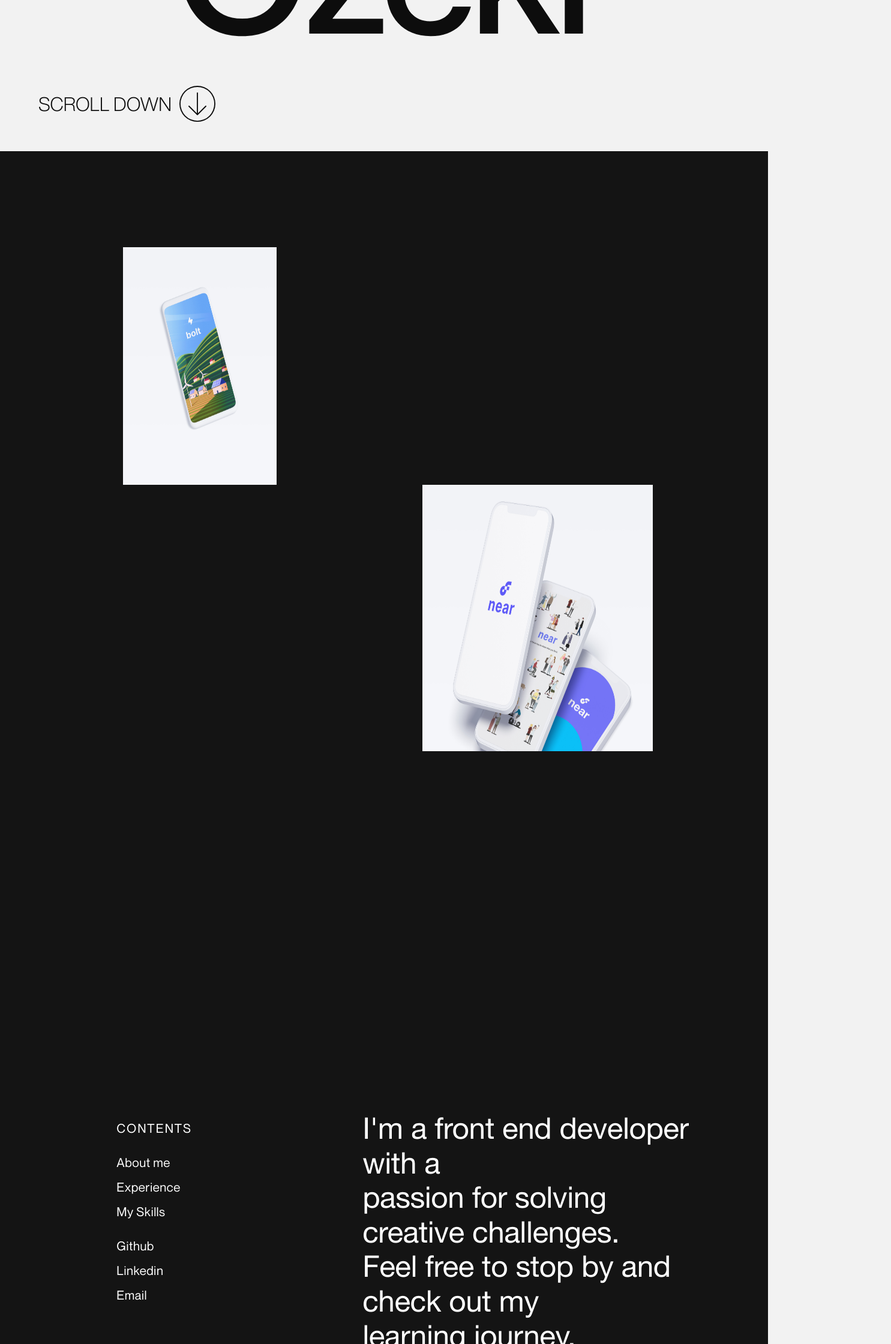
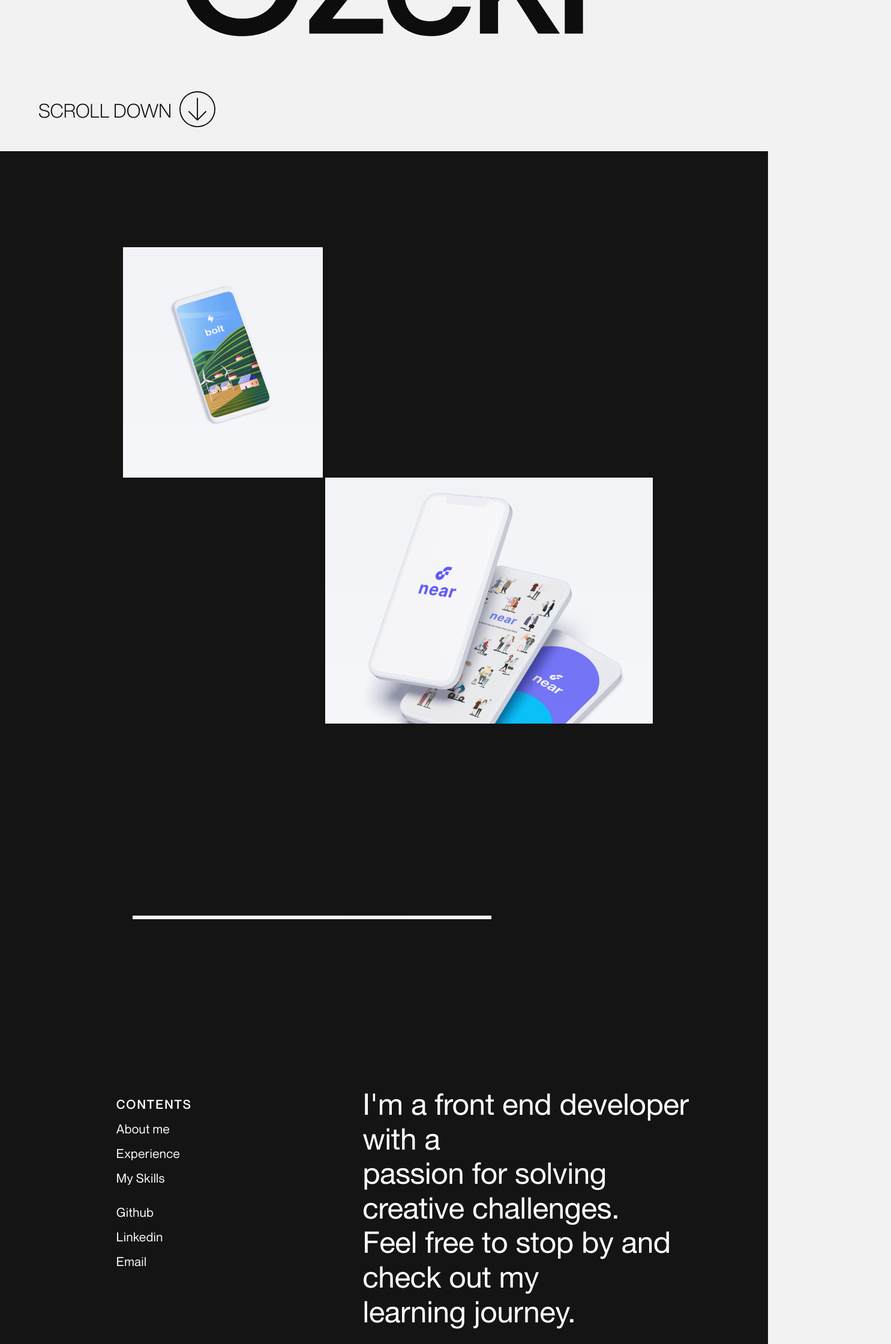
Before and after one commit to ozeki123/ozeki-portfolio-2022, a React (Create React App) app: page /about in a window 1280 px wide. Shown: the part 560-2800 px from the top of the page at 60% size, 1485 px wide, since content can reach past the window. Built offline with nearby package versions, Linux system fonts and the light colour scheme; a web font is replaced by a local one.

Commit message:
updated: about section

```diff
--- a/src/components/Project/Project.jsx
+++ b/src/components/Project/Project.jsx
@@ -17,7 +17,7 @@ const Project = ({file, i}) => {
   useEffect(() => {
     setTimeout(() => {
       scrollParallaxRef.current?.updateValues();
-    }, 500);
+    }, 1000);
   }, [])
 
 
--- a/src/components/Toc/Toc.js
+++ b/src/components/Toc/Toc.js
@@ -1,7 +1,30 @@
-import React from "react";
+import React, { useRef, useState, useEffect } from "react";
+import { motion } from "framer-motion";
+import { useInView } from "react-intersection-observer";
 import "./Toc.scss";
 
 const Toc = ({ introRef, expRef }) => {
+  const [aboutView, setAboutView] = useState(false);
+  const [expView, setExpView] = useState(false);
+  const [skillView, setSkillView] = useState(false);
+  const [gitView, setGitView] = useState(false);
+  const [linkedView, setLinkedView] = useState(false);
+  const [mailView, setMailView] = useState(false);
+  const aboutRef = useRef(null);
+  const xpRef = useRef(null);
+  const skillRef = useRef(null);
+  const gitRef = useRef(null);
+  const linkRef = useRef(null);
+
+  useEffect(() => {
+    const observer = new IntersectionObserver(entries => {
+      entries.forEach(entry => {
+        setAboutView(entry.isIntersecting);
+        console.log(entry.isIntersecting);
+      });
+    });
+    observer.observe(aboutRef.current);
+  }, [])
 
   const handleIntroScroll = () => {
     introRef.current.scrollIntoView({behavior: "smooth"})
@@ -10,15 +33,92 @@ const Toc = ({ introRef, expRef }) => {
     expRef.current.scrollIntoView({behavior: "smooth"})
   }
 
+  const variant = {
+    hidden: {y:50},
+    visible: {y:0},
+    exit: {y:50}
+  }
+
+  const variant1 = {
+    hidden: {y:50},
+    visible: {y:0,
+      transition:{ duration: 2,
+      ease: "easeOut",
+      delay: 0.4}
+    },
+    exit: {y:50}
+  }
+
   return (
     <ul className="toc-contents">
-      <li>Contents</li>
-      <li onClick={handleIntroScroll}>About me</li>
-      <li onClick={handleExpScroll}>Experience</li>
-      <li>My Skills</li>
-      <li>Github</li>
-      <li>Linkedin</li>
-      <li>Email</li>
+      <li className="content">
+        <motion.p
+        ref={aboutRef}
+        initial="hidden"
+        animate={aboutView && "visible"}
+        // transition={{duration: 0.7, ease: "easeOut", delay:0.3}}
+        exit="exit"
+        variants={variant}
+        >Contents</motion.p>
+      </li>
+      <li onClick={handleIntroScroll} className="content">
+        <motion.p
+        initial="hidden"
+        animate="visible"
+        transition={{duration: 0.7, ease: "easeOut", delay:0.3}}
+        exit="exit"
+        variants={variant1}
+        >About me</motion.p>
+      </li>
+      <li className="content">
+        <motion.p
+        initial="hidden"
+        animate="visible"
+        transition={{duration: 0.7, ease: "easeOut", delay:0.3}}
+        exit="exit"
+        variants={variant}
+        onClick={handleExpScroll}
+        >Experience</motion.p>
+      </li>
+      <li className="content">
+        <motion.p
+        initial="hidden"
+        animate="visible"
+        transition={{duration: 0.7, ease: "easeOut", delay:0.3}}
+        exit="exit"
+        variants={variant}
+        >My Skills</motion.p>
+      </li>
+      <li className="content space">
+      <div className="space">
+        <motion.p
+          initial="hidden"
+          animate="visible"
+          transition={{duration: 0.7, ease: "easeOut", delay:0.3}}
+          exit="exit"
+          variants={variant}
+          >Github</motion.p>
+        </div>
+
+      </li>
+      <li className="content">
+        <motion.p
+        initial="hidden"
+        animate="visible"
+        transition={{duration: 0.7, ease: "easeOut", delay:0.3}}
+        exit="exit"
+        variants={variant}
+        >Linkedin</motion.p>
+      </li>
+      <li className="content">
+        <motion.p
+        initial="hidden"
+        animate="visible"
+        transition={{duration: 0.7, ease: "easeOut", delay:0.3}}
+        exit="exit"
+        variants={variant}
+        >Email</motion.p>
+      </li>
     </ul>
   )
 }
--- a/src/components/Toc/Toc.scss
+++ b/src/components/Toc/Toc.scss
@@ -1,4 +1,8 @@
 .toc-contents{
+
+  .space{
+    padding-top: 2vh;
+  }
 
   li{
     margin: 0;
@@ -7,18 +11,24 @@
     letter-spacing: 0.5px;
     list-style: none;
     cursor: pointer;
+    overflow: hidden;
     // font-family: "Helvetica-Now";
+    p{
+      margin: 0;
+    }
     &:not(:nth-of-type(1)){
       padding-top: 2vh;
     }
     &:nth-of-type(1){
       text-transform: uppercase;
-      padding-bottom: 2vh;
+      // padding-bottom: 2vh;
       letter-spacing: 2px;
+      font-weight: 500;
     }
-    &:nth-of-type(4){
-      padding-bottom: 2vh;
-    }
+    // &:nth-of-type(4){
+    //   // padding-bottom: 2vh;
+    //   padding-top: 2vh;
+    // }
     a{
       text-decoration: none;
     }
--- a/src/pages/About/About.js
+++ b/src/pages/About/About.js
@@ -3,6 +3,7 @@ import { useViewportScroll, motion, useTransform } from "framer-motion";
 import { ReactComponent as ArrowIcon } from "../../assets/5760406_arrow_down_downoad_icon.svg";
 import boltMock from "../../assets/bolt-mockup.jpg";
 import nearMock from "../../assets/near-mockup.jpg";
+import boltScreensMock from "../../assets/bolt-mockup-screens.jpg";
 import "./About.scss";
 import Toc from "../../components/Toc/Toc";
 import { ScrollParallax } from "react-just-parallax";
@@ -11,7 +12,9 @@ const About = () => {
   const { scrollYProgress } = useViewportScroll();
   const left = useTransform(scrollYProgress, [0, 1], [300, 850]);
   const right = useTransform(scrollYProgress, [0, 1], [300, 850]);
-  const parallax = useTransform(scrollYProgress, [0, 1], [0, -1000]);
+  const parallax = useTransform(scrollYProgress, [0, 1], [0, -1400]);
+  const parallax1 = useTransform(scrollYProgress, [0, 1], [0, -2000]);
+  const parallax2 = useTransform(scrollYProgress, [0, 1], [0, -600]);
   const [infoView, setInfoView] = useState(false);
   const infoRef = useRef(null);
   const firstRef = useRef(null);
@@ -20,10 +23,17 @@ const About = () => {
   const blackBgRef = useRef(null);
   const introRef = useRef(null);
   const expRef = useRef(null);
+  const headerRef = useRef(null);
+  const aboutRef1 = useRef(null);
+  const aboutRef2 = useRef(null);
+  const [aboutView1, setAboutView1] = useState(false);
+  const [aboutView2, setAboutView2] = useState(false);
+  const [headerView, setHeaderView] = useState(false);
   useEffect(() => {
     const observer = new IntersectionObserver(entries => {
       entries.forEach(entry => {
         setInfoView(entry.isIntersecting);
+        console.log(entry.isIntersecting);
       });
     });
     observer.observe(infoRef.current);
@@ -36,6 +46,31 @@ const About = () => {
       // blackBgRef.current.style.display = "none";
     }
   }, [infoView])
+
+  useEffect(() => {
+    const observer = new IntersectionObserver(entries => {
+      entries.forEach(entry => {
+        setAboutView1(entry.isIntersecting);
+      });
+    });
+    observer.observe(aboutRef1.current);
+  }, [])
+  useEffect(() => {
+    const observer = new IntersectionObserver(entries => {
+      entries.forEach(entry => {
+        setAboutView2(entry.isIntersecting);
+      });
+    });
+    observer.observe(aboutRef2.current);
+  }, [])
+  useEffect(() => {
+    const observer = new IntersectionObserver(entries => {
+      entries.forEach(entry => {
+        setHeaderView(entry.isIntersecting);
+      });
+    });
+    observer.observe(headerRef.current);
+  }, [])
 
   const child = {
     visible: {
@@ -50,14 +85,14 @@ const About = () => {
     hidden: {
       y: -265,
       transition: {
-        duration: 1,
+        duration: 1.1,
         ease: "easeInOut"
       },
     },
     exit: {
       y: -265,
       transition: {
-        duration: 0.9,
+        duration: 1.2,
         ease: "easeInOut"
       },
     }
@@ -67,7 +102,7 @@ const About = () => {
     hidden: {},
     visible: (i = 1) => ({
       y: 0,
-      transition: { staggerChildren: 0.08, delayChildren: 0.1 * i},
+      transition: { staggerChildren: 0.06, delayChildren: 0.3 * i},
     }),
     exit: {
       transition: { staggerChildren: 0.05, delay: 0, duration: 0.7, ease: "easeInOut"}
@@ -82,6 +117,23 @@ const About = () => {
     exit: {
       transition: { staggerChildren: 0.08, delay: 0, duration: 0.7, ease: "easeInOut"}
     }
+  }
+  const textVariant = {
+    hidden: {y:55},
+    visible: {y:0},
+    exit: {y:55}
+  }
+
+  const scrollVariant = {
+    hidden: {y:45},
+    visible: {y:0},
+    exit: {y:45}
+  }
+
+  const iconVariant = {
+    hidden: {y:65},
+    visible: {y:0},
+    exit: {y:65}
   }
 
   return (
@@ -112,8 +164,21 @@ const About = () => {
         ))}
       </motion.div>
         <div className="scroll-indicator">
-          <p>Scroll Down</p>
-          <ArrowIcon/>
+          <motion.p
+          initial="hidden"
+          animate="visible"
+          variants={scrollVariant}
+          transition={{duration: 0.7, ease: "easeOut", delay:1.2}}
+          >Scroll Down</motion.p>
+          <motion.div
+            initial="hidden"
+            animate="visible"
+            variants={iconVariant}
+            transition={{duration: 0.7, ease: "easeOut", delay:1.5}}
+          >
+            <ArrowIcon/>
+          </motion.div>
+
         </div>
 
       </div>
@@ -121,10 +186,13 @@ const About = () => {
       <section className="black-bg-section" ref={blackBgRef}>
         <div className="images-wrapper">
           <div className="bolt-image">
-            <motion.img src={boltMock}/>
+            <motion.img src={boltMock} style={{y:parallax2}}/>
           </div>
           <div className="near-image">
             <motion.img src={nearMock} style={{y:parallax}}/>
+          </div>
+          <div className="bolt-screens-image">
+            <motion.img src={boltScreensMock} style={{y:parallax1}}/>
           </div>
         </div>
 
@@ -137,21 +205,97 @@ const About = () => {
         <div className="info-section" ref={infoRef}>
           <div className="info-text">
             <div className="introduction" ref={introRef}>
-              <p>
-                <span>I'm a front end developer with a </span>
-                <span>passion for solving creative challenges. </span>
-                <span>Feel free to stop by and check out my </span>
-                <span>learning journey. </span>
+              <p className="intro-text">
+                <div className="text-wrapper">
+                  <motion.span
+                    ref={aboutRef1}
+                    initial="hidden"
+                    animate={aboutView1 && "visible"}
+                    variants={textVariant}
+                    transition={{duration: 0.6, ease: "easeOut", delay: 0.1}}
+                    >I'm a front end developer with a
+                  </motion.span>
+                </div>
+                <div className="text-wrapper">
+                  <motion.span
+                    initial="hidden"
+                    animate={aboutView1 && "visible"}
+                    variants={textVariant}
+                    transition={{duration: 0.6, ease: "easeOut", delay: 0.2}}
+                    >passion for solving creative challenges.
+                  </motion.span>
+                </div>
+                <div className="text-wrapper">
+                  <motion.span
+                    initial="hidden"
+                    animate={aboutView1 && "visible"}
+                    variants={textVariant}
+                    transition={{duration: 0.6, ease: "easeOut", delay: 0.3}}
+                    >Feel free to stop by and check out my
+                  </motion.span>
+                </div>
+                <div className="text-wrapper">
+                  <motion.span
+                    initial="hidden"
+                    animate={aboutView1 && "visible"}
+                    variants={textVariant}
+                    transition={{duration: 0.6, ease: "easeOut", delay: 0.4}}
+                    >learning journey.
+                  </motion.span>
+                </div>
               </p>
               <br/>
               <p>
-                <span>My goal is to to be a multi-disciplinary </span>
-                <span>developer that can create assets, design with optimal UX, and build</span>
-                <span> scalable websites.</span>
+                <div className="text-wrapper">
+                  <motion.span
+                    ref={aboutRef2}
+                    initial="hidden"
+                    animate={aboutView2 && "visible"}
+                    variants={textVariant}
+                    transition={{duration: 0.6, ease: "easeOut", delay: 0.1}}
+                    >My goal is to to be a multi-disciplinary
+                  </motion.span>
+                </div>
+                <div className="text-wrapper">
+                  <motion.span
+                    initial="hidden"
+                    animate={aboutView2 && "visible"}
+                    variants={textVariant}
+                    transition={{duration: 0.6, ease: "easeOut", delay: 0.2}}
+                    >developer that can create assets,
+                  </motion.span>
+                </div>
+                <div className="text-wrapper">
+                  <motion.span
+                    initial="hidden"
+                    animate={aboutView2 && "visible"}
+                    variants={textVariant}
+                    transition={{duration: 0.6, ease: "easeOut", delay: 0.3}}
+                    >design with optimal UX, and build
+                  </motion.span>
+                </div>
+                <div className="text-wrapper">
+                  <motion.span
+                    initial="hidden"
+                    animate={aboutView2 && "visible"}
+                    variants={textVariant}
+                    transition={{duration: 0.6, ease: "easeOut", delay: 0.4}}
+                    >scalable websites.
+                  </motion.span>
+                </div>
               </p>
             </div>
             <div className="experience" ref={expRef}>
-              <p className="experience-header">Working Experience</p>
+              <div className="header-wrapper">
+                <motion.p
+                ref={headerRef}
+                className="experience-header"
+                initial="hidden"
+                animate={headerView && "visible"}
+                variants={textVariant}
+                transition={{duration: 0.6, ease: "easeOut", delay: 0.1}}
+                >Working Experience</motion.p>
+              </div>
               <div className="experience-contents">
                 <p className="job">
                   <span>Software Engineer</span>
--- a/src/pages/About/About.scss
+++ b/src/pages/About/About.scss
@@ -49,10 +49,16 @@
       display: flex;
       align-items: center;
       position: fixed;
-      bottom: 2vh;
+      bottom: 3vh;
       left: 5vw;
       color: white;
       mix-blend-mode: difference;
+      overflow: hidden;
+      z-index: 9;
+      p{
+        margin: 0;
+        padding: 0;
+      }
       svg{
         width: 60px;
         height: 60px;
@@ -81,33 +87,38 @@
   .black-bg-section{
     max-width: 100%;
     width: 100%;
-    height: 150vh;
+    height: 160vh;
     background-color: #141414;
     .images-wrapper{
       width: 100%;
       height: 100%;
       .bolt-image{
-        width: 20%;
-        height: 33%;
-        object-fit: cover;
+        width: 100%;
+        height: 30%;
+        display: flex;
+        justify-content: flex-start;
+        // object-fit: cover;
         padding-left: 16vw;
         padding-top: 20vh;
         img{
-          width: 100%;
-          height: 100%;
+
         }
       }
       .near-image{
         width: 100%;
         display: flex;
         justify-content: flex-end;
-        height: 37%;
+        height: 32%;
         img{
           padding-right: 15vw;
-          width: 30%;
-          height: 100%;
-
         }
+      }
+      .bolt-screens-image{
+        width: 100%;
+        display: flex;
+        justify-content: center;
+        height: 35%;
+        margin: 40vh -15vh;
       }
     }
 
@@ -116,7 +127,7 @@
     width: 100%;
     height: 100%;
     background-color: #141414;
-    padding-top: 50vh;
+    padding-top: 35vh;
     position: relative;
     display: flex;
     justify-content: space-between;
@@ -131,7 +142,7 @@
       color: white;
       text-align: start;
       position: sticky;
-      top: 10vh;
+      top: 25vh;
     }
     .info-section{
       width: 70%;
@@ -141,7 +152,12 @@
       display: flex;
       flex-direction: column;
       align-items: flex-end;
+      .text-wrapper{
+        overflow: hidden;
+      }
+      .intro-text{
 
+      }
       .info-text{
         width: 64%;
         text-align: left;
@@ -152,10 +168,13 @@
         span{
           display: block;
         }
+        .header-wrapper{
+          overflow: hidden;
+        }
         .experience, .skills{
           padding-top: 25vh;
           .experience-header, .skills-header{
-            padding-bottom: 2vh;
+            // padding-bottom: 2vh;
           }
           .experience-contents, .skills-contents{
             text-indent: 4.4vw;
--- a/src/pages/ProjectPage/ProjectPage.scss
+++ b/src/pages/ProjectPage/ProjectPage.scss
@@ -242,7 +242,7 @@
         width: 100%;
         height: 100%;
         background-size: cover;
-        object-fit: cover;
+        // object-fit: cover;
       }
     }
 
```
Also changed, not shown: src/assets/bolt-mockup-screens.jpg (added).
